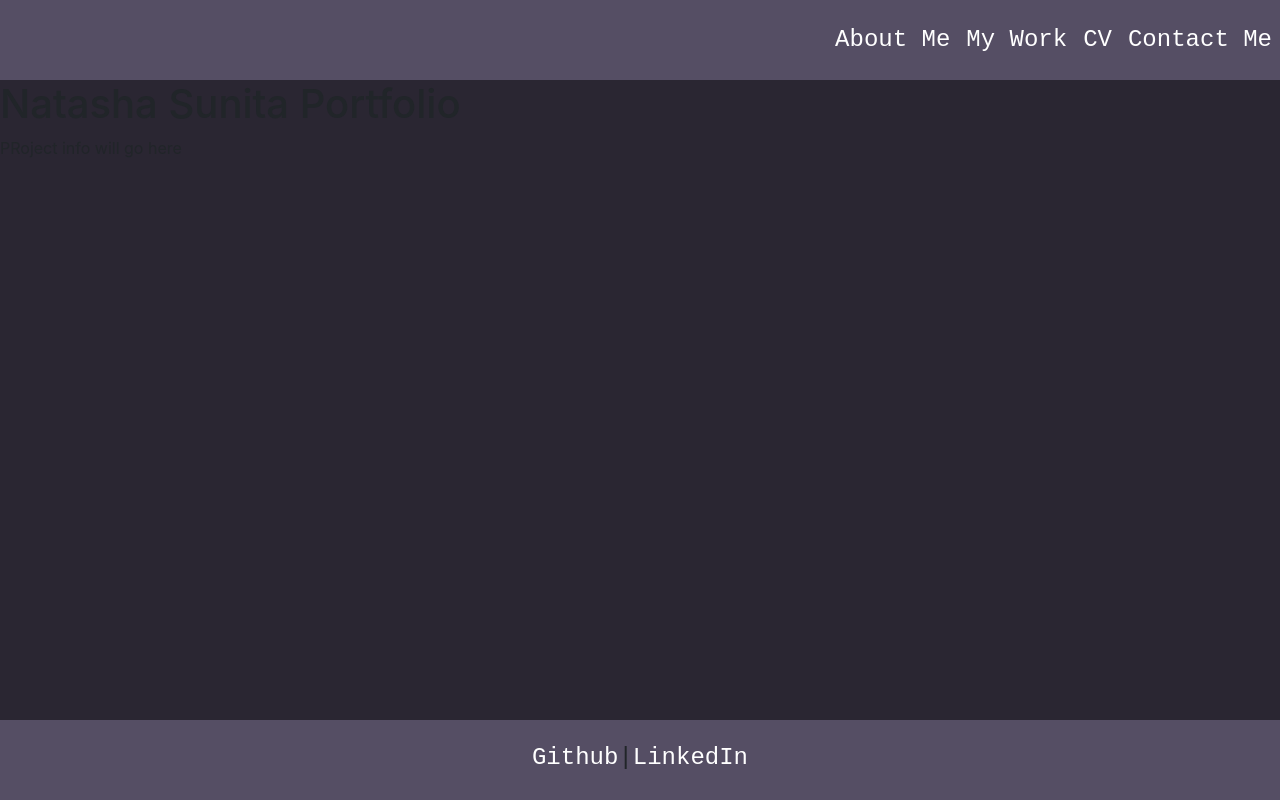
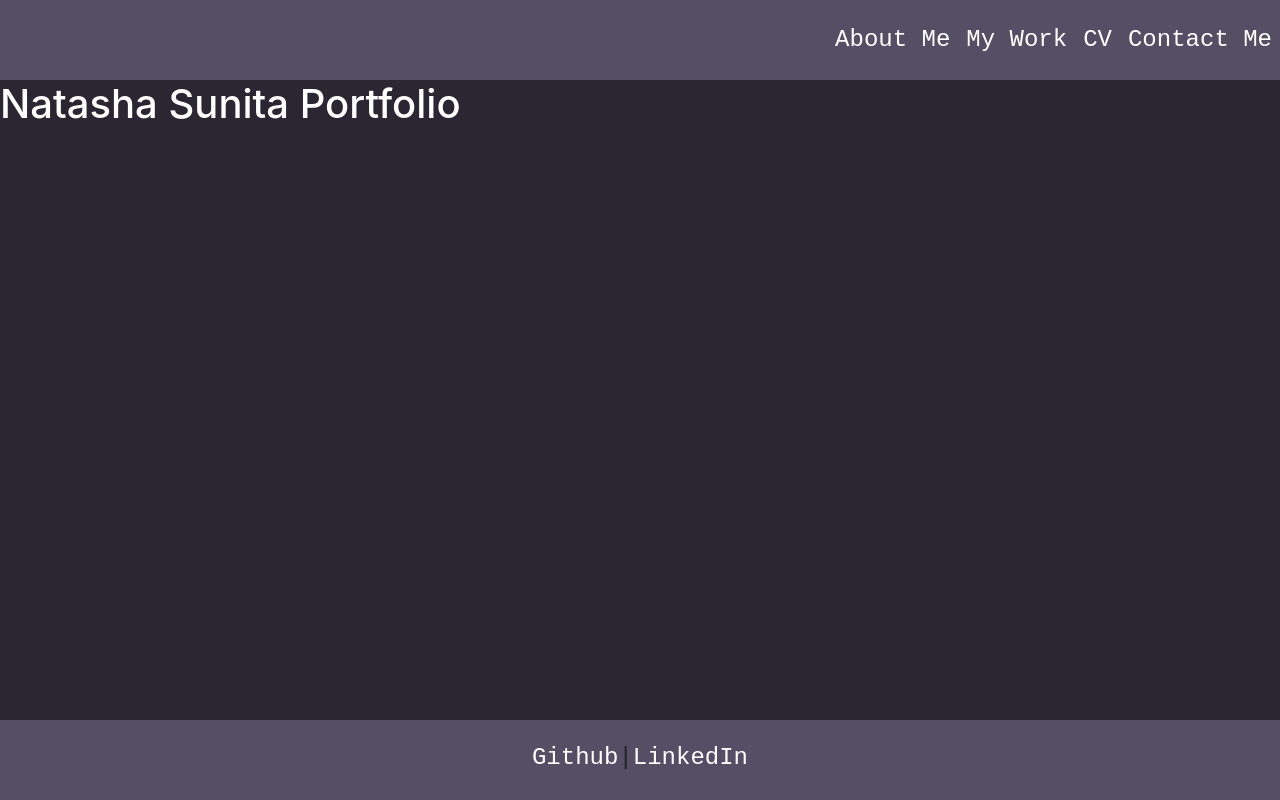
Before and after one commit to LonelyOrphan/react-portfolio, a React (Create React App) app in the folder portfolio/: page / in a window 1280 px wide. Built offline with nearby package versions, Linux system fonts and the light colour scheme.

Commit message:
made header white

```diff
--- a/portfolio/src/App.js
+++ b/portfolio/src/App.js
@@ -3,22 +3,13 @@ import "./App.css";
 import React, { Component, useState } from "react";
 import { Navbar, Jumbotron, Button } from "react-bootstrap";
 import Header from "./components/Header";
-import Bio from "./components/Content";
+import Content from "./components/Content";
 import Project from "./components/Project";
 import Footer from "./components/Footer";
 
 function App() {
   // declare state variable for conditionally rendering components
   const [section, setSection] = useState("bio");
-
-  // render section based on state
-  const showSection = () => {
-    if (section == "bio") {
-      return <Bio />;
-    } else {
-      return <Project />;
-    }
-  };
 
   // function to pass props to nav so nav links can update state
   const navLink = (clickedLink) => {
@@ -30,7 +21,7 @@ function App() {
   return (
     <>
       <Header navLink={navLink} />
-      {showSection()}
+      <Content />
       <Footer />
     </>
   );
--- a/portfolio/src/components/Content.js
+++ b/portfolio/src/components/Content.js
@@ -1,5 +1,5 @@
 import React from "react";
-import Project from "./components/Project";
+import Project from "./Project";
 
 export default function Content(props) {
   if (props === "bio") {
--- a/portfolio/src/index.css
+++ b/portfolio/src/index.css
@@ -21,7 +21,8 @@ code {
   font-size: 1.5rem;
 }
 
-.nav-link {
+.nav-link,
+h1 {
   color: white !important;
 }
 
```
